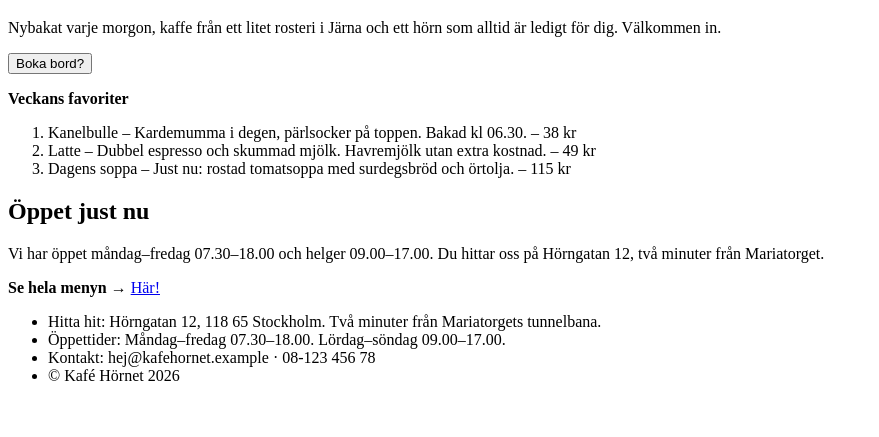
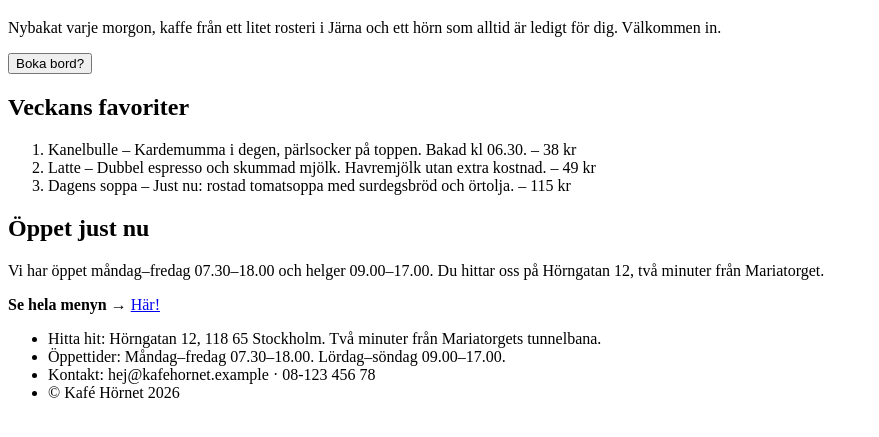
Before and after one commit to fyrkantismen/projektet, a plain HTML site: page index.html in a window 1280 px wide. Shown: the part 87-524 px from the top of the page, without its empty margins (0-879 px from the left). Drawn offline with Linux system fonts and the light colour scheme.

Commit message:
Fixade buggar

```diff
--- a/index.html
+++ b/index.html
@@ -2,7 +2,7 @@
 <html lang="sv">
 
 <head>
-  <meta charset="utf-8" />
+  <meta charset="utf-8">
   <title>Kafé Hörnet</title>
 </head>
 
@@ -19,7 +19,7 @@
 
   <main>
     <section>
-      <p><strong>Veckans favoriter</strong></p>
+      <h2>Veckans favoriter</h2>
       <ol>
         <li>Kanelbulle – Kardemumma i degen, pärlsocker på toppen. Bakad kl 06.30. – 38 kr</li>
         <li>Latte – Dubbel espresso och skummad mjölk. Havremjölk utan extra kostnad. – 49 kr</li>
@@ -27,14 +27,14 @@
       </ol>
     </section>
     <section>
-    <h1>Öppet just nu</h1>
-    <p>Vi har öppet måndag–fredag 07.30–18.00 och helger 09.00–17.00. Du hittar oss på Hörngatan 12, två minuter från
-      Mariatorget.
-    </p>
+      <h2>Öppet just nu</h2>
+      <p>Vi har öppet måndag–fredag 07.30–18.00 och helger 09.00–17.00. Du hittar oss på Hörngatan 12, två minuter från
+        Mariatorget.
+      </p>
     </section>
-    <section>
+
     <p><strong>Se hela menyn </strong>→ <a href="menu.html">Här!</a></p>
-    </section>
+
   </main>
 
   <footer>
```
